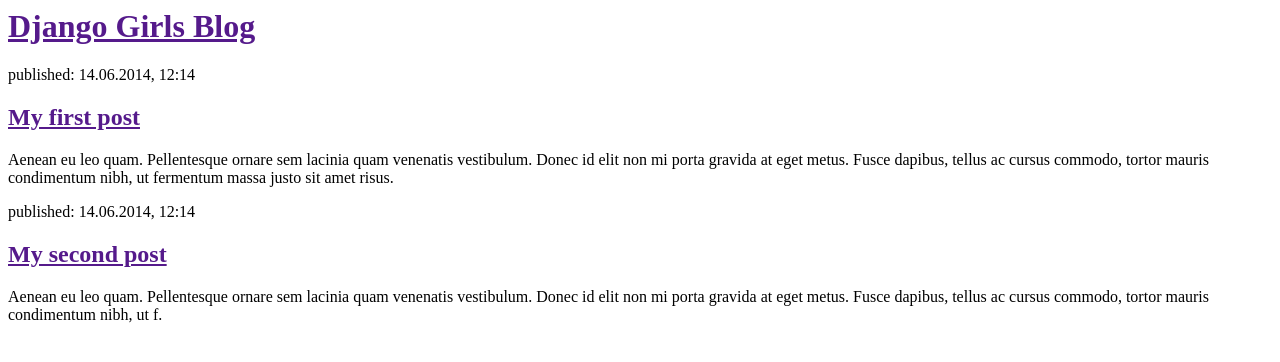
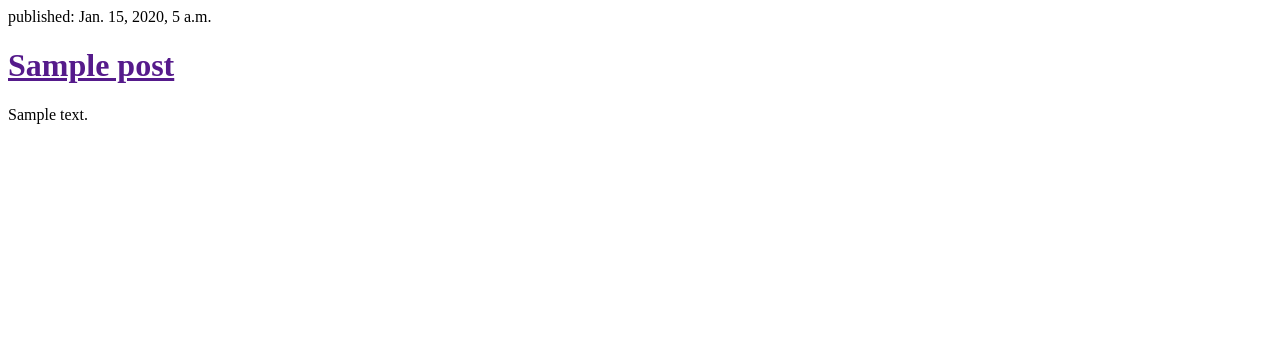
Before and after one commit to one-minus-one/my-first-blog, a Django app: template blog/templates/blog/post_list.html in a window 1280 px wide. Shown: the top 362 px of the page. Run offline with Django 3.2, Linux system fonts and the light colour scheme; the template is opened without the code that fills it: values that come from a table or form of the project are taken from there, others are empty; tables that the repository leaves empty hold one stand-in row (values such as "Sample post").

Commit message:
Modified templates to display posts from database

```diff
--- a/blog/templates/blog/post_list.html
+++ b/blog/templates/blog/post_list.html
@@ -3,20 +3,12 @@
         <title>Django Girls blog</title>
     </head>
     <body>
-        <div>
-            <h1><a href="">Django Girls Blog</a></h1>
-        </div>
-
-        <div>
-            <p>published: 14.06.2014, 12:14</p>
-            <h2><a href="">My first post</a></h2>
-            <p>Aenean eu leo quam. Pellentesque ornare sem lacinia quam venenatis vestibulum. Donec id elit non mi porta gravida at eget metus. Fusce dapibus, tellus ac cursus commodo, tortor mauris condimentum nibh, ut fermentum massa justo sit amet risus.</p>
-        </div>
-
-        <div>
-            <p>published: 14.06.2014, 12:14</p>
-            <h2><a href="">My second post</a></h2>
-            <p>Aenean eu leo quam. Pellentesque ornare sem lacinia quam venenatis vestibulum. Donec id elit non mi porta gravida at eget metus. Fusce dapibus, tellus ac cursus commodo, tortor mauris condimentum nibh, ut f.</p>
-        </div>
+        {% for post in posts %}
+            <div>
+                <p>published: {{ post.published_date }}</p>
+                <h1><a href="">{{ post.title }}</a></h1>
+                <p>{{ post.text|linebreaksbr }}</p>
+            </div>
+        {% endfor %}
     </body>
 </html>
--- a/blog/views.py
+++ b/blog/views.py
@@ -1,6 +1,9 @@
 from django.shortcuts import render
+from django.utils import timezone
+from .models import Post
 
 # Create your views here.
 
 def post_list(request):
-    return render(request, 'blog/post_list.html', {})
+    posts = Post.objects.filter(published_date__lte=timezone.now()).order_by('published_date')
+    return render(request, 'blog/post_list.html', {'posts': posts})
--- a/mysite/urls.py
+++ b/mysite/urls.py
@@ -17,6 +17,6 @@
 from django.contrib import admin
 
 urlpatterns = [
-    url(r'^admin/', admin.site.urls),
     url(r'', include('blog.urls')),
+    url(r'^admin/', include(admin.site.urls)),
 ]
```
